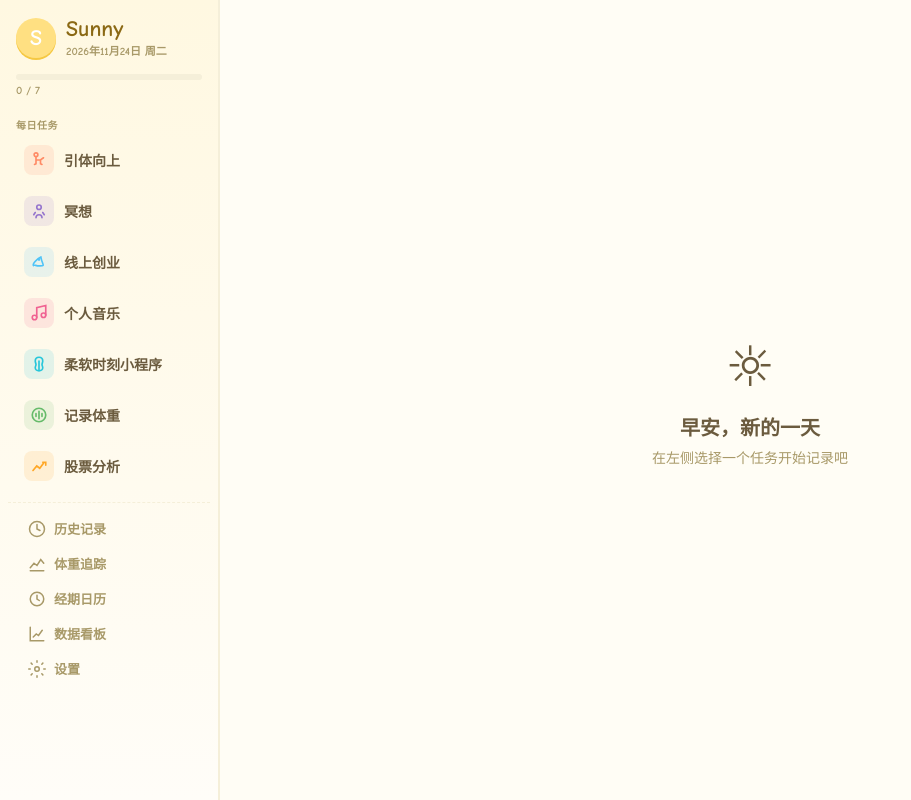
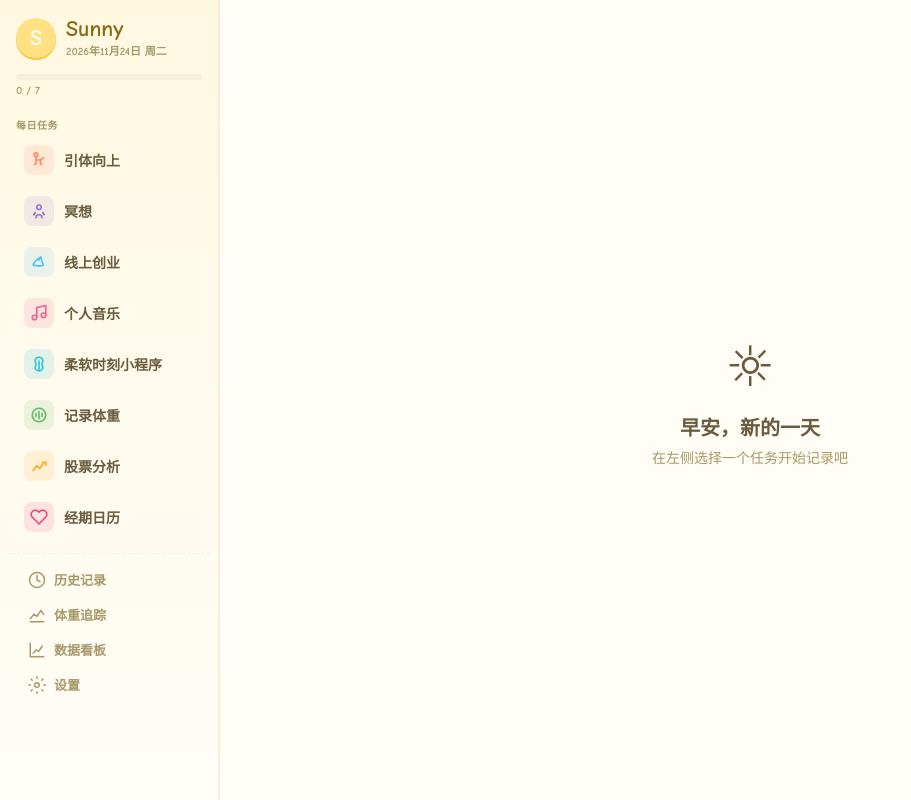
Before and after one commit to xiaodiangao/sunny-workbench, a plain HTML site: page index.html in a window 1280 px wide. Shown: the whole page, without its empty margins (0-911 px from the left). Drawn offline with Linux system fonts and the light colour scheme.

Commit message:
经期日历移到任务列表底部，加粉色心形图标

```diff
--- a/index.html
+++ b/index.html
@@ -722,6 +722,18 @@ function renderSidebar() {
     sideTasks.appendChild(el);
   });
 
+  // 经期日历（大项目入口）
+  const pEl = document.createElement('div');
+  pEl.className = 'side-item' + (currentPanel === 'period-track' ? ' active' : '');
+  pEl.innerHTML = `
+    <div class="side-item-icon" style="background:#EC407A22;color:#EC407A;">
+      <svg viewBox="0 0 24 24" fill="none" stroke="currentColor" stroke-width="2" stroke-linecap="round" stroke-linejoin="round"><path d="M20.84 4.61a5.5 5.5 0 0 0-7.78 0L12 5.67l-1.06-1.06a5.5 5.5 0 0 0-7.78 7.78l1.06 1.06L12 21.23l7.78-7.78 1.06-1.06a5.5 5.5 0 0 0 0-7.78z"/></svg>
+    </div>
+    <span class="side-item-name">经期日历</span>
+  `;
+  pEl.onclick = () => openPanel('period-track');
+  sideTasks.appendChild(pEl);
+
   document.getElementById('sideProgressTxt').textContent = doneCount + ' / ' + TASKS.length;
   document.getElementById('sideProgressFill').style.width = (doneCount/TASKS.length*100)+'%';
 
@@ -729,7 +741,6 @@ function renderSidebar() {
   const navItems = [
     { id: 'history', label: '历史记录', icon: `<svg viewBox="0 0 24 24" fill="none" stroke="currentColor" stroke-width="2" stroke-linecap="round"><circle cx="12" cy="12" r="10"/><polyline points="12 6 12 12 16 14"/></svg>` },
     { id: 'weight-track', label: '体重追踪', icon: `<svg viewBox="0 0 24 24" fill="none" stroke="currentColor" stroke-width="2" stroke-linecap="round"><path d="M3 17l5-6 4 3 5-8 4 5"/><path d="M3 21h18"/></svg>` },
-    { id: 'period-track', label: '经期日历', icon: `<svg viewBox="0 0 24 24" fill="none" stroke="currentColor" stroke-width="2" stroke-linecap="round"><circle cx="12" cy="12" r="9"/><path d="M12 7v5l3 2"/></svg>` },
     { id: 'stats', label: '数据看板', icon: `<svg viewBox="0 0 24 24" fill="none" stroke="currentColor" stroke-width="2" stroke-linecap="round"><path d="M3 3v18h18"/><path d="M7 16l4-4 3 2 5-7"/></svg>` },
     { id: 'settings', label: '设置', icon: `<svg viewBox="0 0 24 24" fill="none" stroke="currentColor" stroke-width="2" stroke-linecap="round"><circle cx="12" cy="12" r="3"/><path d="M12 1v2M12 21v2M4.2 4.2l1.4 1.4M18.4 18.4l1.4 1.4M1 12h2M21 12h2M4.2 19.8l1.4-1.4M18.4 5.6l1.4-1.4"/></svg>` },
   ];
```
